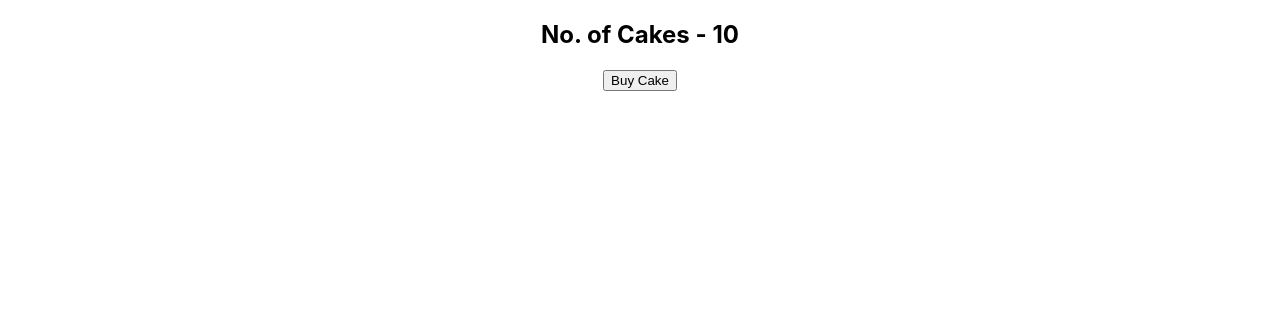
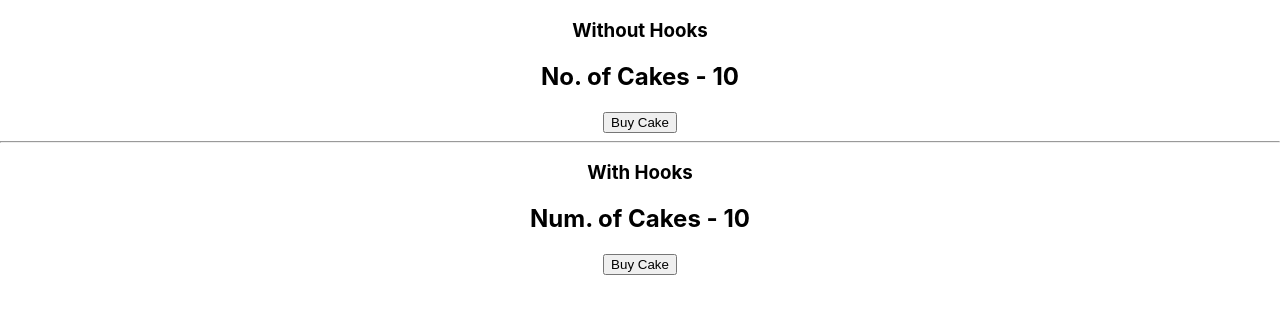
Before and after one commit to blackbird71SR/Simple-Inventory-Management, a React (Create React App) app in the folder react-redux-demo/: page / in a window 1280 px wide. Shown: the top 314 px of the page. Built offline with nearby package versions, Linux system fonts and the light colour scheme.

Commit message:
Add alternative approach of hhoks for accessing store and dispatching action

```diff
--- a/react-redux-demo/src/App.js
+++ b/react-redux-demo/src/App.js
@@ -2,13 +2,18 @@
 
 import './App.css';
 import CakeContainer from './components/CakeContainer';
+import HooksCakeContainer from './components/HooksCakeContainer';
 import store from './redux/store';
 
 function App() {
   return (
     <Provider store={store}>
       <div className='App'>
+        <h3>Without Hooks</h3>
         <CakeContainer />
+        <hr />
+        <h3>With Hooks</h3>
+        <HooksCakeContainer />
       </div>
     </Provider>
   );
--- /dev/null
+++ b/react-redux-demo/src/components/HooksCakeContainer.js
@@ -0,0 +1,16 @@
+import { useSelector, useDispatch } from 'react-redux';
+import { buyCake } from '../redux';
+
+const HooksCakeContainer = () => {
+  const numOfCakes = useSelector((state) => state.numOfCakes);
+  const dispatch = useDispatch();
+
+  return (
+    <div>
+      <h2>Num. of Cakes - {numOfCakes}</h2>
+      <button onClick={() => dispatch(buyCake())}>Buy Cake</button>
+    </div>
+  );
+};
+
+export default HooksCakeContainer;
```
